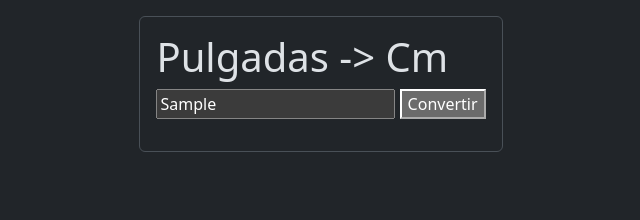
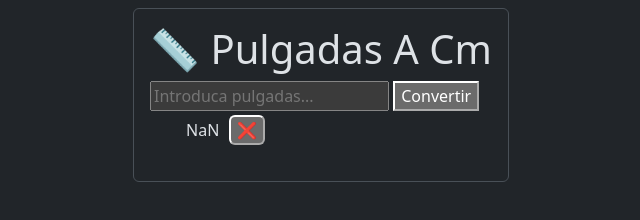
Before and after one commit to SanchoNoit/ejemploMiniApp, a plain HTML site: page index.html in a window 1280 px wide. Both pictures are taken after typing "Sample" into the empty fields and a click on the button "Convertir". Shown: the whole page, without its empty margins (319-959 px from the left). Drawn offline with nearby package versions, Linux system fonts and the light colour scheme.

Commit message:
Creado el container 'Pulgadas a Cm.'

```diff
--- a/index.html
+++ b/index.html
@@ -11,12 +11,12 @@
     <script src="script.js" defer></script>
 </head>
 <body data-bs-theme="dark">
-    <div class="container d-flex justify-content-center p-3">
+    <div class="container d-flex justify-content-center p-2">
         <div class="border rounded p-3">
-            <h1>Pulgadas -> Cm</h1>
+            <h1>📏 Pulgadas A Cm</h1>
             <input type="text" id="inputPulgadas" placeholder="Introduca pulgadas..." />
             <button id="convertirAPulgadasButton">Convertir</button>
-            <ul id="resultadosConversionPulgadas"></ul>
+            <ul id="listaResultadosConversionPulgadas"></ul>
         </div>
 
     </div>
--- a/script.js
+++ b/script.js
@@ -8,15 +8,18 @@ document.addEventListener('DOMContentLoaded', () => {
         if (plugadasTexto === '') return;
 
         const li = document.createElement('li');
-        li.textContent = "2,54";
+        li.classList.add('list-unstyled')
+        li.classList.add('p-1')
+        li.textContent = (inputPulgadas.value * 2.54).toFixed(2);
         console.log(li)
 
         const eraseButton = document.createElement('button');
+        eraseButton.classList.add('rounded')
         eraseButton.textContent = '❌';
         eraseButton.style.marginLeft = '10px';
 
         eraseButton.addEventListener('click', () => {
-            li.classList.toggle('completed');
+            listaResultadosConversionPulgadas.removeChild(li);
         });
 
         li.appendChild(eraseButton);
```
